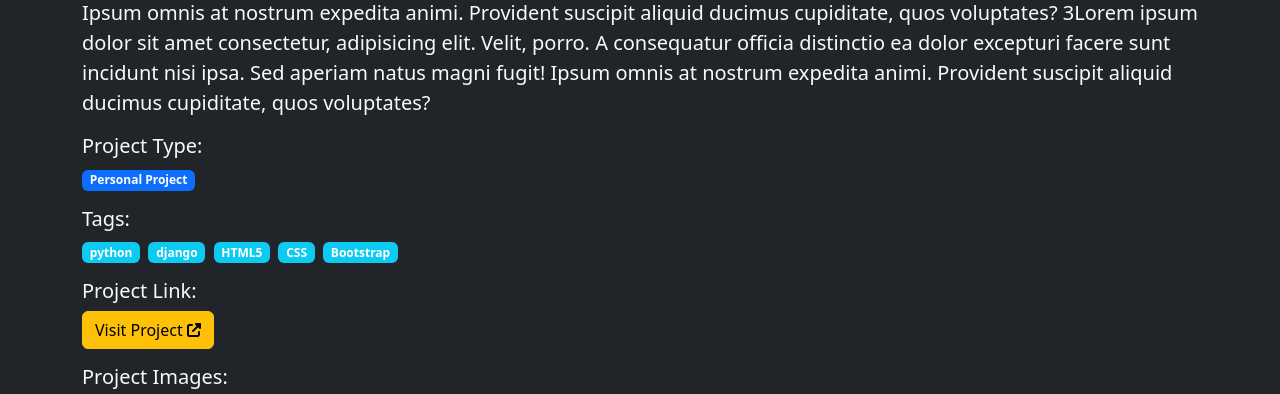
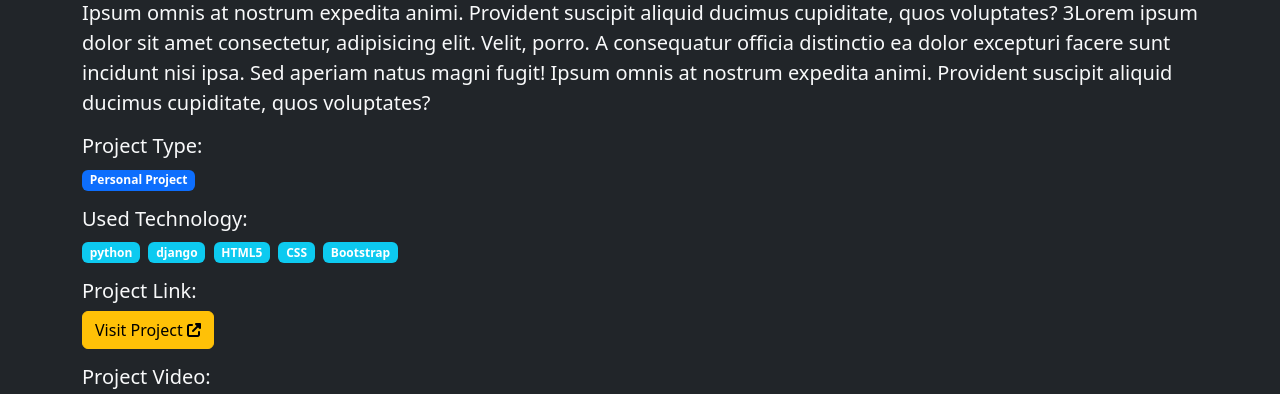
Before and after one commit to RenadSha/my_website, a Django app: page /project/3 in a window 1280 px wide. Shown: the part 271-665 px from the top of the page. Run offline with Django 5.2, Linux system fonts and the light colour scheme; data comes from the database, SQL or seed files in the repository; both versions use the stored data as it was after the commit.

Commit message:
youtube video embed

```diff
--- a/my_app/models.py
+++ b/my_app/models.py
@@ -1,12 +1,10 @@
 from django.db import models
-
+import re
 class Tag(models.Model):
     name = models.CharField(max_length=50, unique=True)
 
     def __str__(self):
         return self.name
-
-from django.db import models
 
 class Project(models.Model):
     # Opties voor projecttype
@@ -21,6 +19,8 @@ class Project(models.Model):
     tags = models.ManyToManyField('Tag', related_name="projects")
     type = models.CharField(max_length=20, choices=PROJECT_TYPES, default='personal')  # Type van het project
     link = models.URLField(blank=True, null=True)  # Optionele link naar het project
+    video_url = models.URLField(blank=True, null=True)  # Optionele YouTube-video
+
     created_at = models.DateTimeField(auto_now_add=True)
 
     def __str__(self):
@@ -29,6 +29,14 @@ class Project(models.Model):
     def poster_image(self):
         return self.images.filter(is_poster=True).first()
 
+    def embed_video(self):
+        """Converteert een YouTube-link (normaal of Shorts) naar een embed-link"""
+        if self.video_url:
+            # Zoek naar een normale YouTube-video of een Shorts-link
+            match = re.search(r"(?:v=|/shorts/)([^&/?]+)", self.video_url)
+            if match:
+                return f"https://www.youtube.com/embed/{match.group(1)}"
+        return None
 
 class ProjectImage(models.Model):
     project = models.ForeignKey(Project, on_delete=models.CASCADE, related_name="images")
--- a/templates/project.html
+++ b/templates/project.html
@@ -18,7 +18,7 @@
         <!-- Tags  -->
         {% if project.tags.all %}
         <div class="mb-3">
-            <h5 class="text-light">Tags:</h5>
+            <h5 class="text-light">Used Technology:</h5>
             {% for tag in project.tags.all %}
                 <span class="badge bg-info me-1">{{ tag.name }}</span>
             {% endfor %}
@@ -35,29 +35,13 @@
         </div>
         {% endif %}
 
-        <!-- Images -->
-        {% if project.images.all %}
+        <!-- YouTube Video -->
+        {% if project.video_url %}
         <div class="mb-4">
-            <h5 class="text-light">Project Images:</h5>
-        </div>
-
-
-        <div id="projectCarousel" class="carousel slide" data-bs-ride="carousel">
-            <div class="carousel-inner">
-                {% for image in project.images.all %}
-                <div class="carousel-item {% if forloop.first %}active{% endif %}">
-                    <img src="{{ image.image.url }}" class="d-block w-100 rounded" alt="{{ project.name }}">
-                </div>
-                {% endfor %}
+            <h5 class="text-light">Project Video:</h5>
+            <div class="ratio ratio-16x9">
+                <iframe src="{{ project.embed_video }}" frameborder="0" allowfullscreen></iframe>
             </div>
-            <button class="carousel-control-prev" type="button" data-bs-target="#projectCarousel" data-bs-slide="prev">
-                <span class="carousel-control-prev-icon" aria-hidden="true"></span>
-                <span class="visually-hidden">Previous</span>
-            </button>
-            <button class="carousel-control-next" type="button" data-bs-target="#projectCarousel" data-bs-slide="next">
-                <span class="carousel-control-next-icon" aria-hidden="true"></span>
-                <span class="visually-hidden">Next</span>
-            </button>
         </div>
         {% endif %}
 
```
Also changed, not shown: db.sqlite3, my_app/migrations/0003_project_video_url.py (added).
